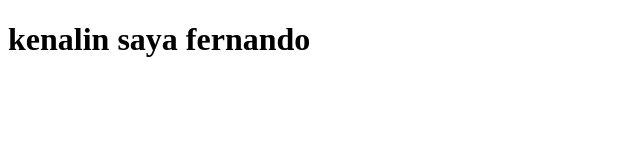
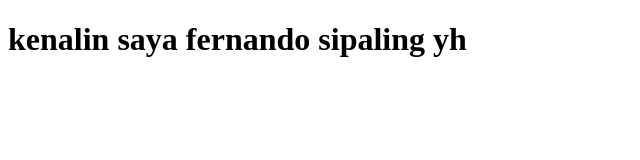
Before and after one commit to frnandos/frnandos.github.io, a plain HTML site: page index.html in a window 1280 px wide. Shown: the whole page, without its empty margins (0-640 px from the left). Drawn offline with Linux system fonts and the light colour scheme.

Commit message:
Update index.html

```diff
--- a/index.html
+++ b/index.html
@@ -5,6 +5,6 @@
   <title>fernando</title>
 </head>
 <body>
-  <h1>kenalin saya fernando</h1>
+  <h1>kenalin saya fernando sipaling yh</h1>
 </body>
 </html>
```
